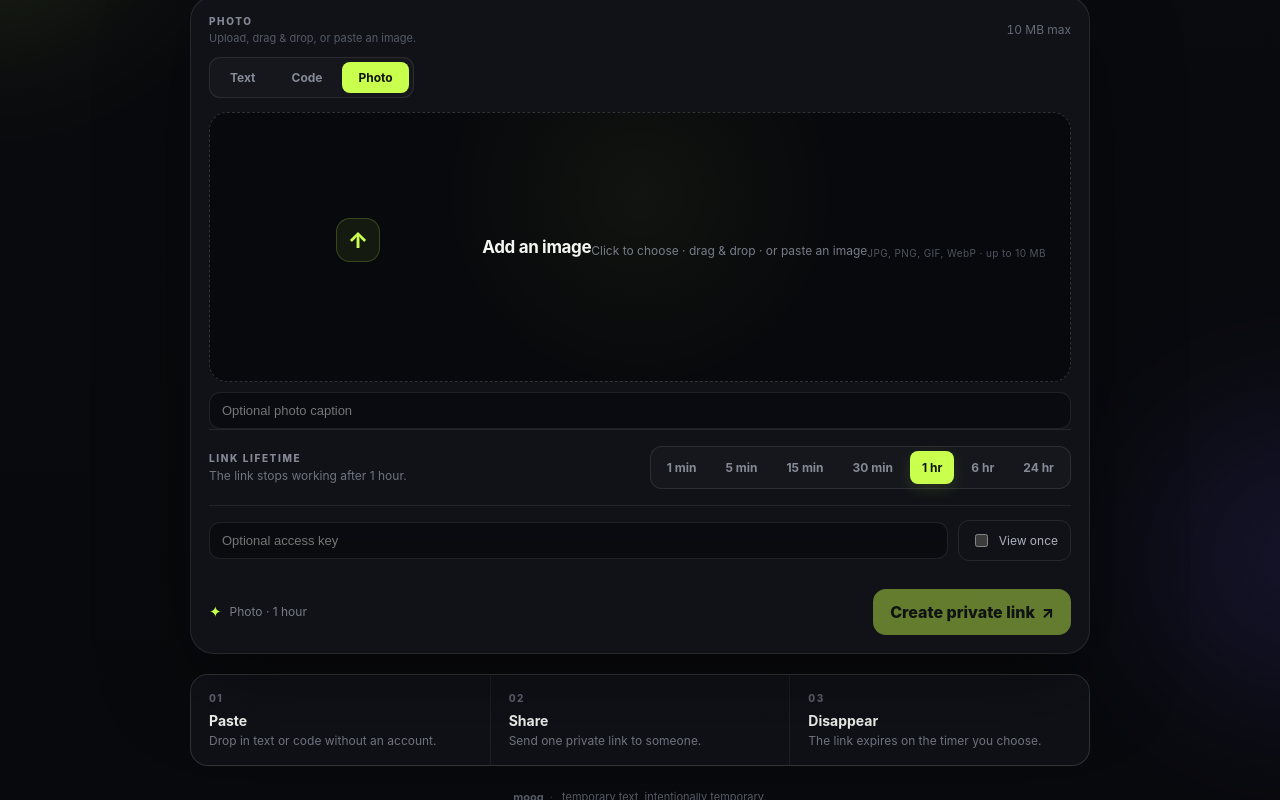
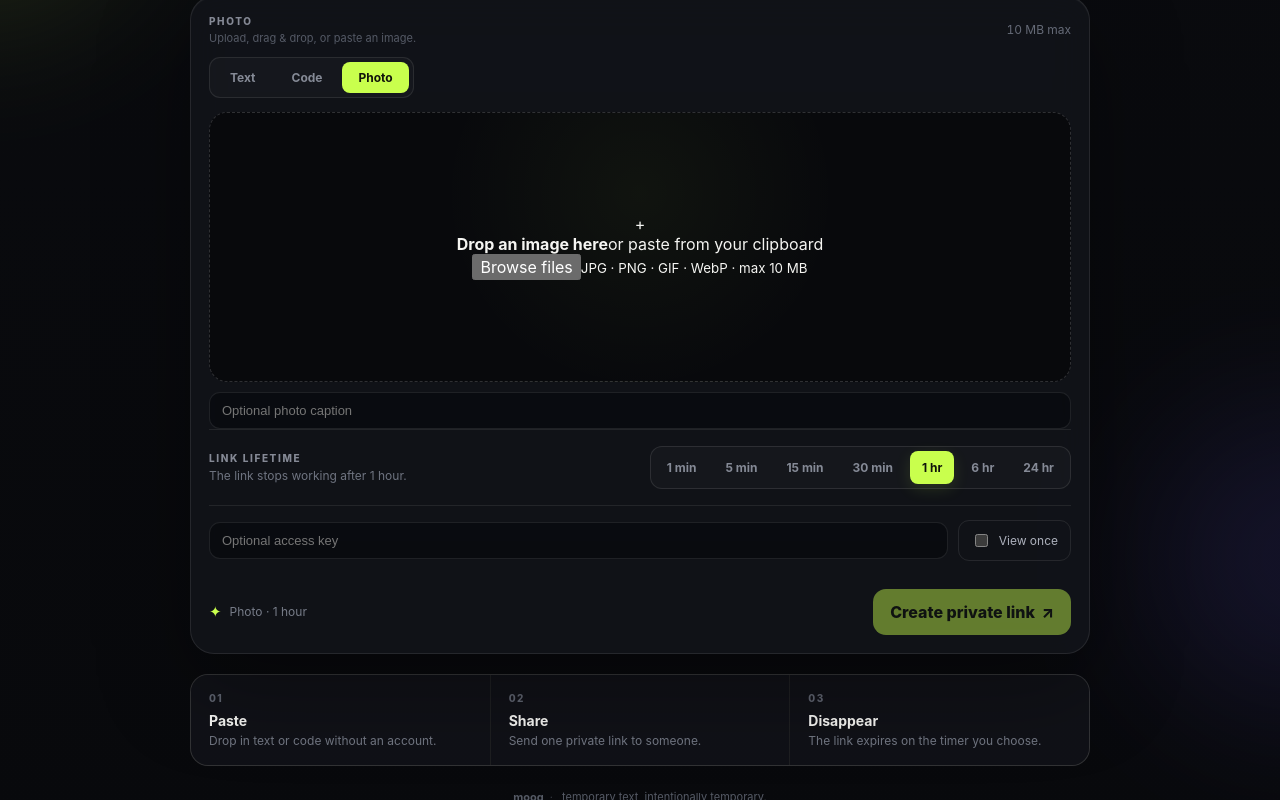
Before and after one commit to addulasaikiran-ops/Moog-1.0, a Next.js app: page / in a window 1280 px wide. Both pictures are taken after a click on the button "Photo". Shown: the part 504-1304 px from the top of the page. Built offline with nearby package versions, Linux system fonts and the light colour scheme.

Commit message:
Redesign photo upload interface

```diff
--- a/app/page.tsx
+++ b/app/page.tsx
@@ -169,12 +169,17 @@ export default function HomePage() {
                       <button type="button" className="photoOverlay" onClick={(e) => { e.stopPropagation(); setPhoto(null); setPhotoPreview(""); }}>Remove</button>
                     </div>
                   ) : (
-                    <>
-                      <div className="photoDropIcon">↑</div>
-                      <strong>Add an image</strong>
-                      <span>Click to choose · drag & drop · or paste an image</span>
-                      <small>JPG, PNG, GIF, WebP · up to 10 MB</small>
-                    </>
+                    <div className="photoDropEmpty">
+                      <div className="photoDropGlyph" aria-hidden="true">+</div>
+                      <div className="photoDropCopy">
+                        <strong>Drop an image here</strong>
+                        <span>or paste from your clipboard</span>
+                      </div>
+                      <button type="button" className="photoBrowse" onClick={(e) => { e.stopPropagation(); fileInputRef.current?.click(); }}>
+                        Browse files
+                      </button>
+                      <small>JPG · PNG · GIF · WebP · max 10 MB</small>
+                    </div>
                   )}
                 </div>
                 <input className="sharePassword" value={photoCaption} onChange={(e) => setPhotoCaption(e.target.value)} maxLength={1000} placeholder="Optional photo caption" aria-label="Optional photo caption" />
```
